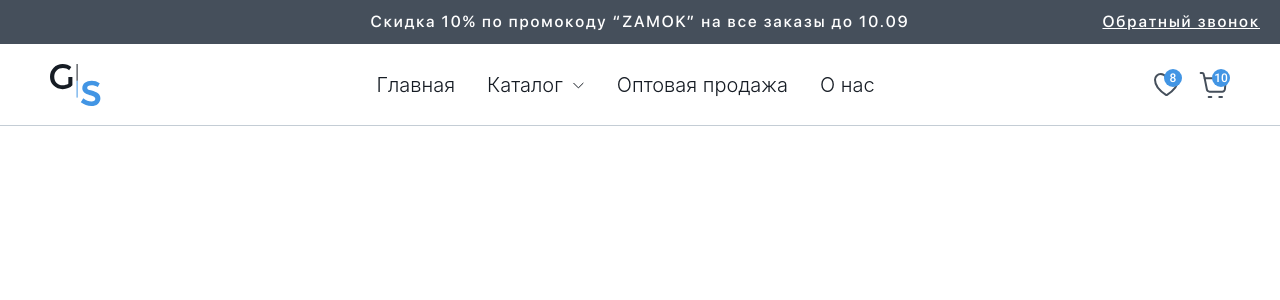
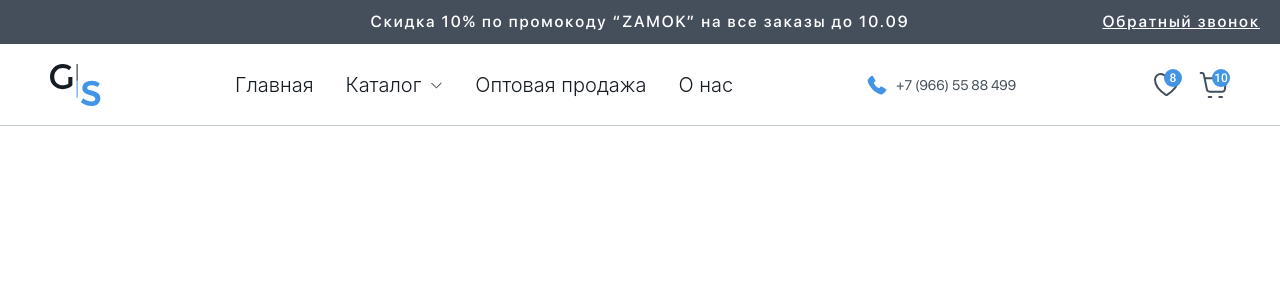
Before and after one commit to oleg-kuzmin/door-locks-vite, a React (Vite) app: page / in a window 1280 px wide. Shown: the top 300 px of the page. Built offline with nearby package versions, Linux system fonts and the light colour scheme; a web font is replaced by a local one.

Commit message:
feat: add LinkTel

```diff
--- /dev/null
+++ b/src/shared/ui/LinkTel/LinkTel.module.scss
@@ -0,0 +1,10 @@
+@use 'shared/styles' as *;
+
+.LinkTel {
+  display: flex;
+  align-items: center;
+  gap: 9px;
+  color: $grey;
+  @include effect-hover-main;
+  @include effect-focus-main;
+}
--- /dev/null
+++ b/src/shared/ui/LinkTel/LinkTel.tsx
@@ -0,0 +1,17 @@
+import { TelIcon } from './components/TelIcon';
+import { TelNumber } from './components/TelNumber';
+import styles from './LinkTel.module.scss';
+
+interface LinkTelProps {
+  className?: string;
+}
+
+export function LinkTel({ className }: Readonly<LinkTelProps>) {
+  const externalClass = className ? ` ${className}` : '';
+  return (
+    <a className={styles.LinkTel + externalClass} href="tel:+79665588499">
+      <TelIcon />
+      <TelNumber />
+    </a>
+  );
+}
--- /dev/null
+++ b/src/shared/ui/LinkTel/components/TelIcon/TelIcon.module.scss
@@ -0,0 +1,11 @@
+@use 'shared/styles' as *;
+
+.TelIcon {
+  width: 18px;
+  height: 18px;
+  background: url('/icons/tel-icon.svg') no-repeat center / contain;
+  @include media-laptop {
+    width: 20px;
+    height: 20px;
+  }
+}
--- /dev/null
+++ b/src/shared/ui/LinkTel/components/TelIcon/TelIcon.tsx
@@ -0,0 +1,11 @@
+import styles from './TelIcon.module.scss';
+
+interface TelIconProps {
+  className?: string;
+}
+
+export function TelIcon({ className }: Readonly<TelIconProps>) {
+  const externalClass = className ? ` ${className}` : '';
+
+  return <span className={styles.TelIcon + externalClass}></span>;
+}
--- /dev/null
+++ b/src/shared/ui/LinkTel/components/TelIcon/index.ts
@@ -0,0 +1 @@
+export { TelIcon } from './TelIcon';
--- /dev/null
+++ b/src/shared/ui/LinkTel/components/TelNumber/TelNumber.module.scss
@@ -0,0 +1,9 @@
+@use 'shared/styles' as *;
+
+.TelNumber {
+  color: inherit;
+  @include font-pro-display-400(14px);
+  @include media-desktop {
+    @include font-pro-display-400(18px);
+  }
+}
--- /dev/null
+++ b/src/shared/ui/LinkTel/components/TelNumber/TelNumber.tsx
@@ -0,0 +1,10 @@
+import styles from './TelNumber.module.scss';
+
+interface TelNumberProps {
+  className?: string;
+}
+
+export function TelNumber({ className }: Readonly<TelNumberProps>) {
+  const externalClass = className ? ` ${className}` : '';
+  return <div className={styles.TelNumber + externalClass}>+7 (966) 55 88 499</div>;
+}
--- /dev/null
+++ b/src/shared/ui/LinkTel/components/TelNumber/index.ts
@@ -0,0 +1 @@
+export { TelNumber } from './TelNumber';
--- /dev/null
+++ b/src/shared/ui/LinkTel/index.ts
@@ -0,0 +1 @@
+export { LinkTel } from './LinkTel';
--- a/src/shared/ui/index.ts
+++ b/src/shared/ui/index.ts
@@ -1 +1,2 @@
 export { LinkCallForm } from './LinkCallForm';
+export { LinkTel } from './LinkTel';
--- a/src/widgets/header/ui/Header.tsx
+++ b/src/widgets/header/ui/Header.tsx
@@ -6,6 +6,7 @@ import { Banner } from './containers/Banner';
 import { HeaderContent } from './containers/HeaderContent';
 import { Links } from './containers/Links';
 import { Navigation } from './containers/Navigation';
+import { LinkTel } from 'shared/ui';
 import styles from './Header.module.scss';
 
 interface HeaderProps {
@@ -27,6 +28,7 @@ export function Header({ className }: Readonly<HeaderProps>) {
         />
         <Logo className={styles.Header__Logo} />
         <Navigation />
+        <LinkTel />
         <Links>
           <LinkIcon counter={8} href="#" type="like" />
           <LinkIcon counter={10} href="#" type="cart" />
```
